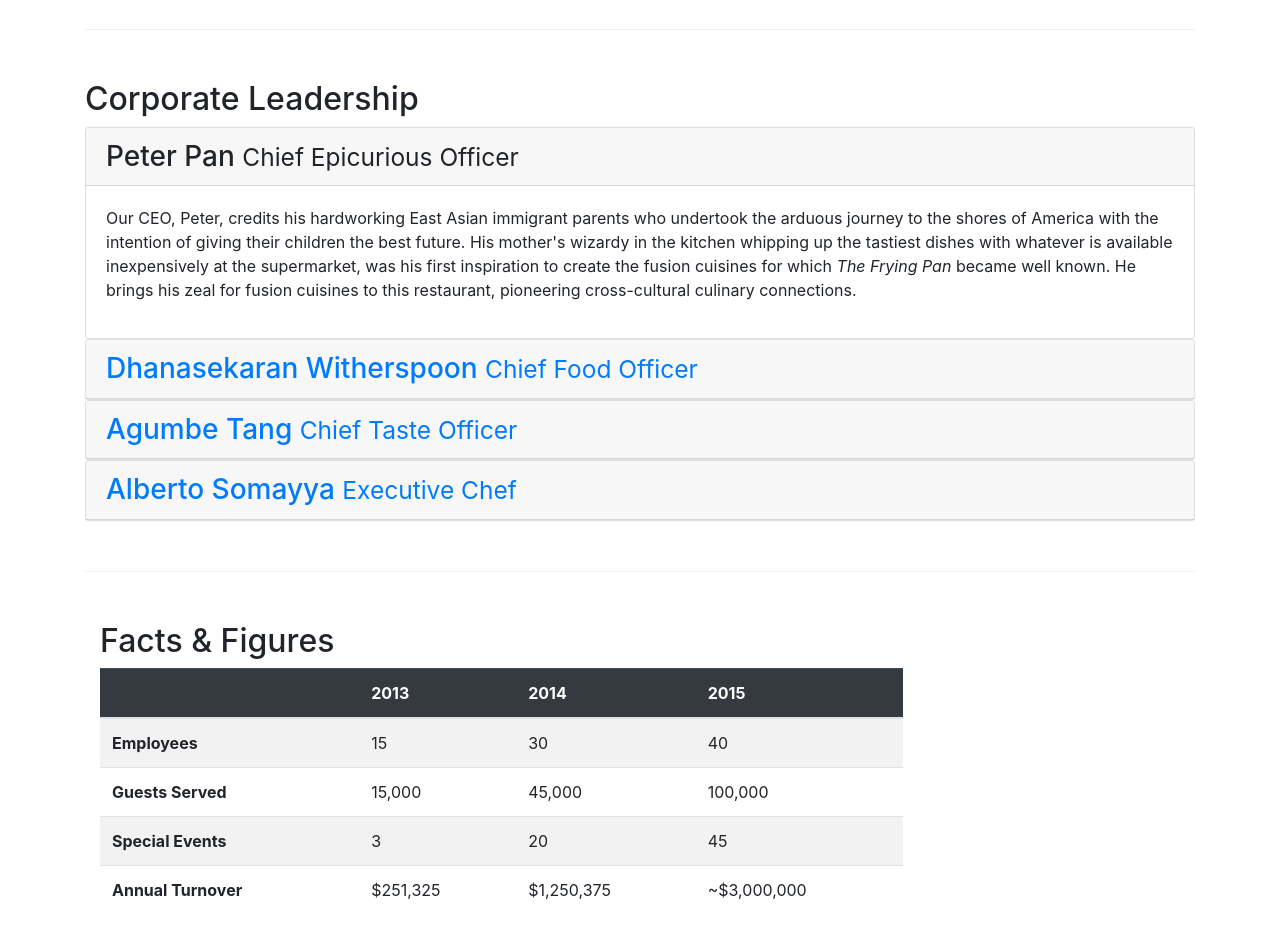
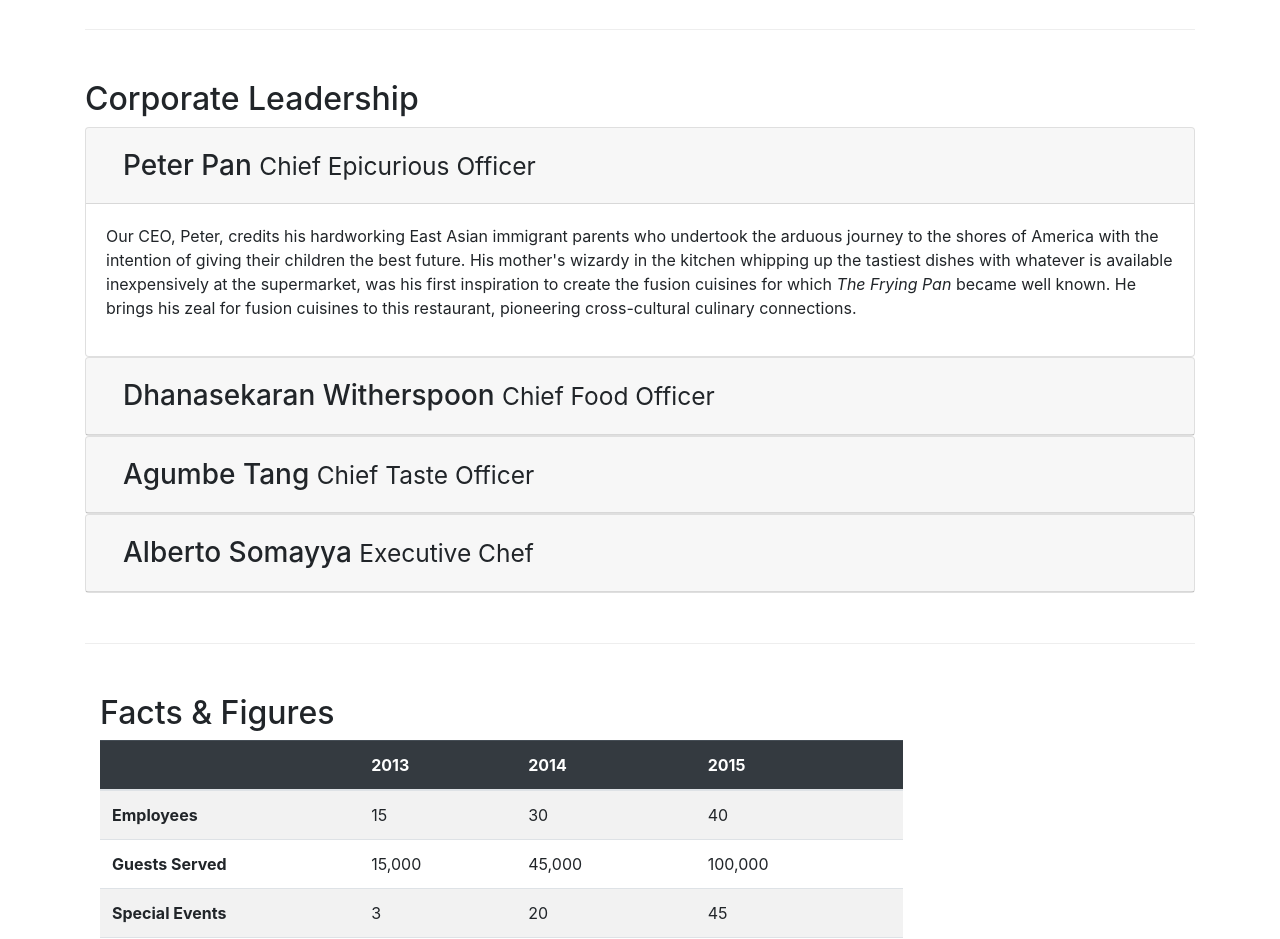
Before and after one commit to spiralshape/conFusion, a plain HTML site: page aboutus.html in a window 1280 px wide. Shown: the part 860-1799 px from the top of the page. Drawn offline with nearby package versions, Linux system fonts and the light colour scheme.

Commit message:
accordion (with buttons) ... when all cards are collapsed the width changes, not terrible but not sure how to fix it

```diff
--- a/aboutus.html
+++ b/aboutus.html
@@ -115,11 +115,12 @@
                 <div id="accordion">
                     <div class="card">
                         <div class="card-header" role="tab" id="peterhead">
+                            <button class="btn btn-block btn-lg text-left" data-toggle="collapse"
+                            data-target="#peter">
                                 <h3 class="mb-0">
-                                <a data-toggle="collapse" data-target="#peter">
                                     Peter Pan <small>Chief Epicurious Officer</small>
-                                </a>
                                 </h3>
+                            </button>
                         </div>
                         <div class="collapse show" id="peter" data-parent="#accordion">
                             <div class="card-body">
@@ -130,11 +131,12 @@
 
                     <div class="card">
                         <div class="card-header" role="tab" id="dannyhead">
+                            <button class="btn btn-block btn-lg text-left" data-toggle="collapse"
+                            data-target="#danny">
                                 <h3 class="mb-0">
-                                <a class="collapsed" data-toggle="collapse" data-target="#danny">
                                     Dhanasekaran Witherspoon <small>Chief Food Officer</small>
-                                </a>
                                 </h3>
+                            </button>
                         </div>
                         <div class="collapse" id="danny" data-parent="#accordion">
                             <div class="card-body">
@@ -144,11 +146,12 @@
                     </div>
                     <div class="card">
                         <div class="card-header" role="tab" id="agumbehead">
+                            <button class="btn btn-block btn-lg text-left" data-toggle="collapse"
+                                data-target="#agumbe">
                                 <h3 class="mb-0">
-                                <a class="collapsed" data-toggle="collapse" data-target="#agumbe">
                                     Agumbe Tang <small>Chief Taste Officer</small>
-                                </a>
                                 </h3>
+                            </button>
                         </div>
                         <div class="collapse" id="agumbe" data-parent="#accordion">
                             <div class="card-body">
@@ -158,11 +161,13 @@
                     </div>
                     <div class="card">
                         <div class="card-header" role="tab" id="albertohead">
+                            <button class="btn btn-block btn-lg text-left" data-toggle="collapse"
+                            data-target="#alberto">
                                 <h3 class="mb-0">
-                                <a class="collapsed" data-toggle="collapse" data-target="#alberto">
+
                                     Alberto Somayya <small>Executive Chef</small>
-                                </a>
                                 </h3>
+                            </button>
                         </div>
                         <div class="collapse" id="alberto" data-parent="#accordion">
                             <div class="card-body">
```
Lines whose indentation alone changed are shown as unchanged.
